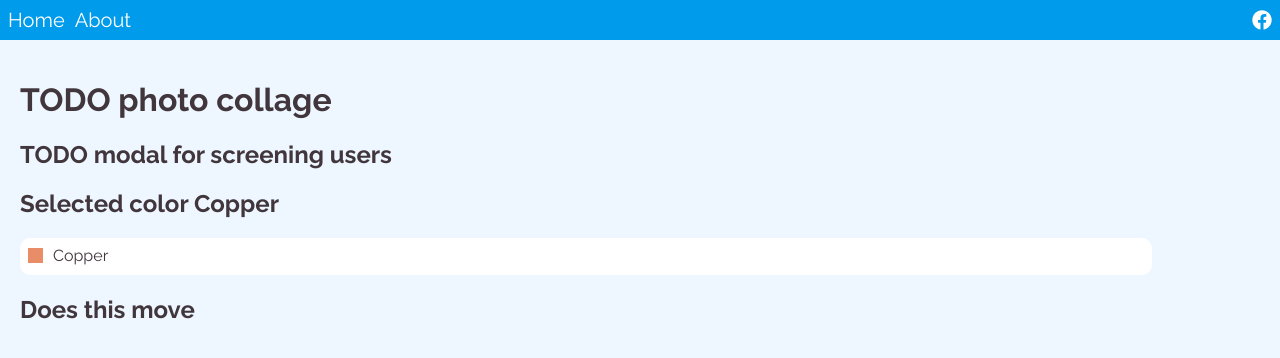
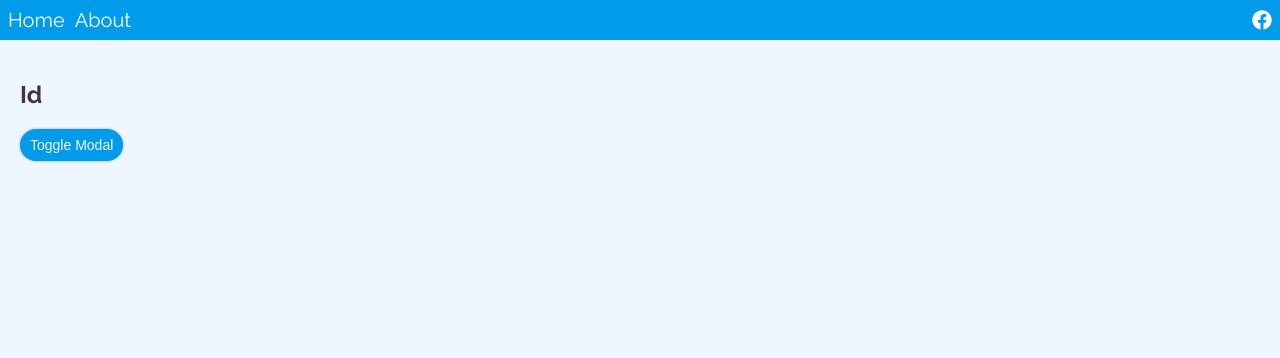
Before and after one commit to whytekiwi/savey_frontend, a React (Create React App) app: page / in a window 1280 px wide. Shown: the top 358 px of the page. Built offline with nearby package versions, Linux system fonts and the light colour scheme.

Commit message:
added modal

```diff
--- a/src/components/common/button/button.sass
+++ b/src/components/common/button/button.sass
@@ -19,7 +19,7 @@
 button
   @include shadows.shadow(3px)
   border: none
-  padding: sizes.$comfortable sizes.$social-distance
+  padding: sizes.$padding-comfortable sizes.$padding-social-distance
   font-size: sizes.$font-small
   border-radius: 50vh
   &.primary
--- a/src/components/common/button/button.tsx
+++ b/src/components/common/button/button.tsx
@@ -1,25 +1,22 @@
 import React from "react";
-import { IconSource } from "../icon/iconSource";
 import "./button.sass";
 
 export interface IButtonProps {
-  text: string;
-  icon?: IconSource;
   disabled?: boolean;
   type?: "success" | "error" | "primary" | "neutral";
   onClick?: () => void;
+  children: string | JSX.Element
 }
 
 const Button: React.FC<IButtonProps> = ({
-  text,
-  icon,
   disabled = false,
   type = "primary",
   onClick,
+  children,
 }) => {
   return (
     <button className={type} disabled={disabled} onClick={onClick}>
-      {text}
+      {children}
     </button>
   );
 };
--- /dev/null
+++ b/src/components/common/modal/modal.sass
@@ -0,0 +1,17 @@
+@use '../../../assets/sass/colors'
+@use '../../../assets/sass/shadows'
+@use '../../../assets/sass/sizes'
+
+.modal-background
+  position: absolute
+  width: 100%
+  height: 100%
+  top: 0
+  left: 0
+  background-color: rgba(0,0, 0, 0.7)
+
+.modal
+  position: absolute
+  top: 50%
+  left: 50%
+  background-color: colors.$white
--- /dev/null
+++ b/src/components/common/modal/modal.tsx
@@ -0,0 +1,56 @@
+import React, {
+  HtmlHTMLAttributes,
+  KeyboardEvent,
+  useEffect,
+  useRef,
+} from "react";
+import "./modal.sass";
+
+export interface IModalProps {
+  open: boolean;
+  children: string | JSX.Element;
+  toggle: () => void;
+}
+
+const Button: React.FC<IModalProps> = ({ open, children, toggle }) => {
+  const closeKeys: string[] = ["escape"];
+
+  const ref = useRef<HTMLDivElement>(null);
+
+  const handleKeyDown = (event: any) => {
+    const keyboardEvent = event as KeyboardEvent;
+    if (open && closeKeys.indexOf(keyboardEvent.key?.toLowerCase()) > -1) {
+      toggle();
+    }
+  };
+
+  const handleClick = (event: any) => {
+    const mouseEvent = event as PointerEvent;
+    const baseElement = mouseEvent.composedPath()[0];
+
+    if (baseElement === ref.current) {
+      toggle();
+    }
+  };
+
+  useEffect(() => {
+    document.addEventListener("keydown", handleKeyDown);
+    document.addEventListener("click", handleClick);
+    return () => {
+      document.removeEventListener("keydown", handleKeyDown);
+      document.removeEventListener("click", handleClick);
+    };
+  });
+
+  return (
+    <>
+      {open && (
+        <div className="modal-background" ref={ref}>
+          <div className="modal">{children}</div>
+        </div>
+      )}
+    </>
+  );
+};
+
+export default Button;
--- a/src/index.tsx
+++ b/src/index.tsx
@@ -17,6 +17,10 @@ const router = createBrowserRouter([
         element: <Home />,
       },
       {
+        path: ":id",
+        element: <Home />,
+      },
+      {
         path: "about",
         element: <About />,
       },
--- a/src/pages/home/home.tsx
+++ b/src/pages/home/home.tsx
@@ -1,26 +1,27 @@
 import React, { useState } from "react";
-import { Color } from "../../components/common/colorSwatch/color";
-import ColorPicker from "../../components/common/colorSwatch/colorPicker";
+import { useParams } from "react-router-dom";
+import Button from "../../components/common/button/button";
+import Modal from "../../components/common/modal/modal";
 
 export interface IHomeProps {}
 
 const Home: React.FC<IHomeProps> = ({}) => {
-  const [color, setSelectedColor] = useState(Color.copper);
+  const [open, setIsOpen] = useState(false);
+
+  const params = useParams();
+  const id = params["id"];
+
+  const handleToggle = () => {
+    setIsOpen(!open);
+  };
 
   return (
     <div>
-      <h1>TODO photo collage</h1>
-      <h2>TODO modal for screening users</h2>
-      <h2>Selected color {color}</h2>
-      <div style={{
-        width: "90%"
-      }}>
-        <ColorPicker
-          selectedColor={color}
-          onColorSelected={(color) => setSelectedColor(color)}
-        />
-      </div>
-      <h2>Does this move</h2>
+      <h2>Id {id}</h2>
+      <Button onClick={handleToggle}>Toggle Modal</Button>
+      <Modal open={open} toggle={handleToggle}>
+        <input type="text"/>
+      </Modal>
     </div>
   );
 };
--- a/src/pages/root/root.sass
+++ b/src/pages/root/root.sass
@@ -18,8 +18,9 @@
     > .icon
       height: sizes.$font-large
 
-.body
-  height: 100%
-  padding: 20px
+body
   background-color: colors.$background-light
   color: colors.$text-dark
+
+.body
+  padding: 20px
--- a/src/pages/root/root.tsx
+++ b/src/pages/root/root.tsx
@@ -8,7 +8,7 @@ const Root = () => (
   <>
     <div className="navbar">
       <div>
-        <Link to={`home`}>Home</Link>
+        <Link to={``}>Home</Link>
         <Link to={`about`}>About</Link>
       </div>
       <div>
```
Also changed, not shown: src/pages/message/createMessage.tsx (deleted).
